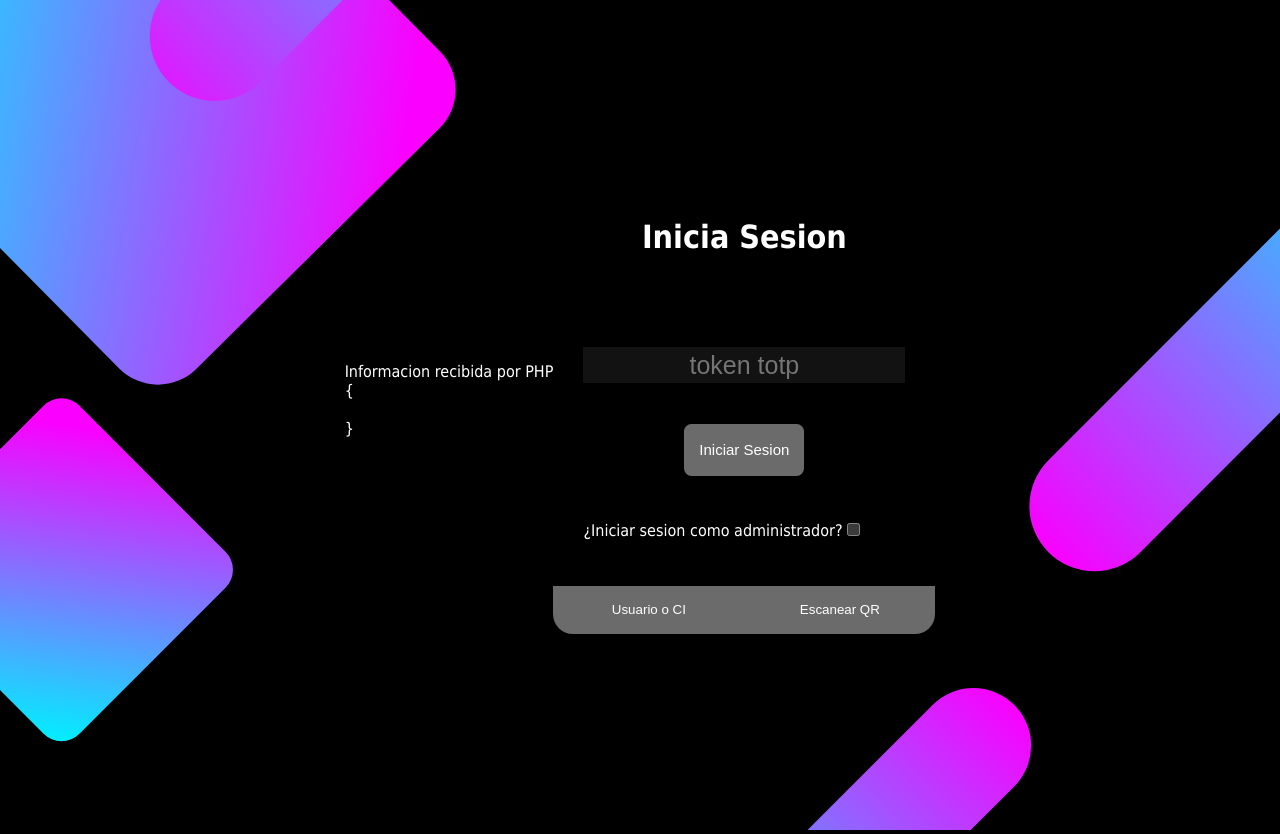
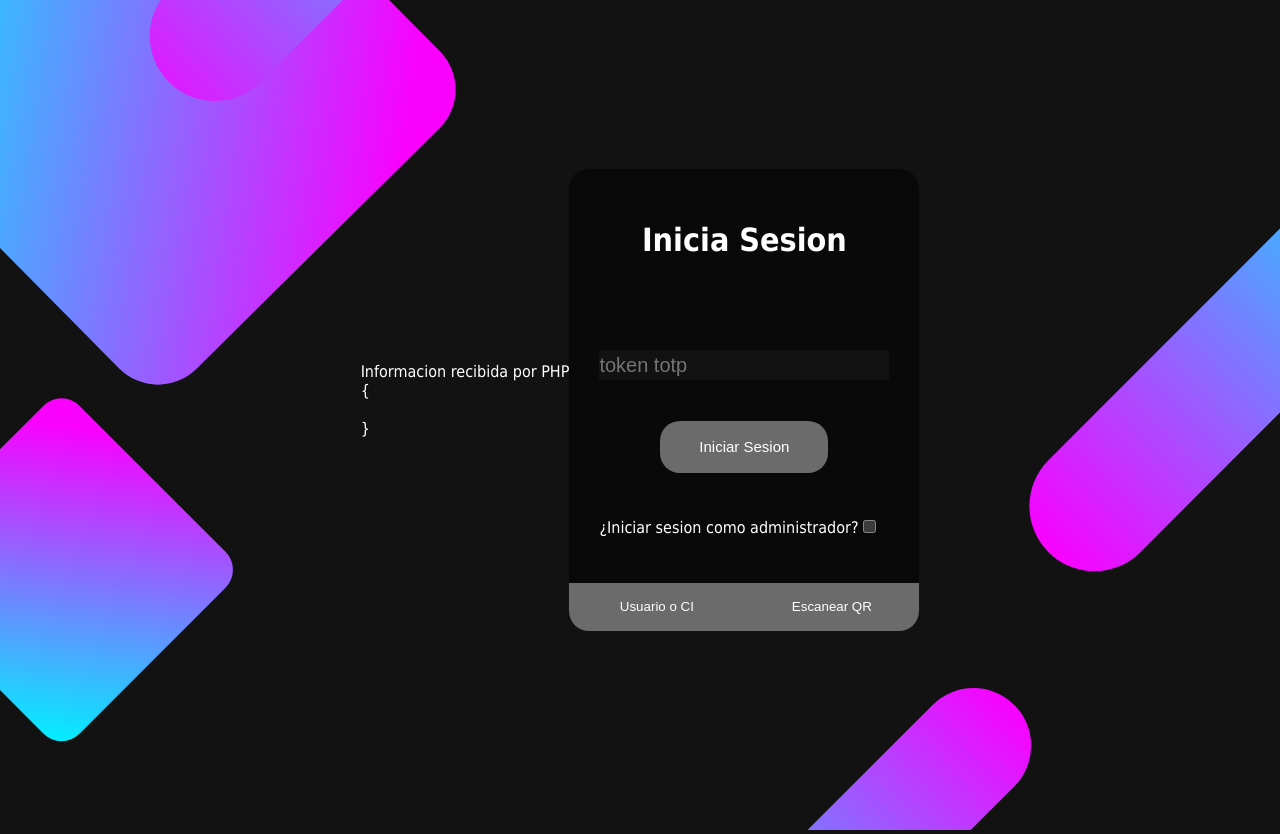
Before and after one commit to matius54/el_proyecto_php, a PHP site: page /login.php in a window 1280 px wide. Run offline with PHP 8.4, Linux system fonts and the light colour scheme.

Commit message:
modificaciones a los estilos

```diff
--- a/style.css
+++ b/style.css
@@ -25,6 +25,9 @@
 
     --blur-config: blur(10px);
 }
+* {
+    /*border: red 1px solid !important;*/
+}
 button:hover {
     filter: brightness(85%);
 }
@@ -35,7 +38,6 @@ body {
     align-items: center;
     min-height: 100vh;
     margin: 0;
-    background-color: var(--main-color-hex);
 }
 .login-page {
     overflow: hidden;
@@ -100,9 +102,11 @@ body {
     border-radius: 0.5em;
     margin: 20px;
 }
-.card > .form > form > input[type="text"].token {
-    text-align: center;
-    font-size: 25px;
+.card > .form > form > .firstField {
+
+}
+.card > .form > form > input[type="text"]:last-child {
+    border: #0000FF;
 }
 .card > .form > .status {
     background-color: black;
@@ -114,9 +118,11 @@ body {
     font-size: 15px;
     margin: 20px;
     padding: 1em;
-    border-radius: 0.5em;
     width: fit-content;
     height: 3.5em;
+    width: 168px;
+    border-radius: 20px;
+    margin: 20px;
 }
 .card > .options {
     padding-top: 40px;
```
